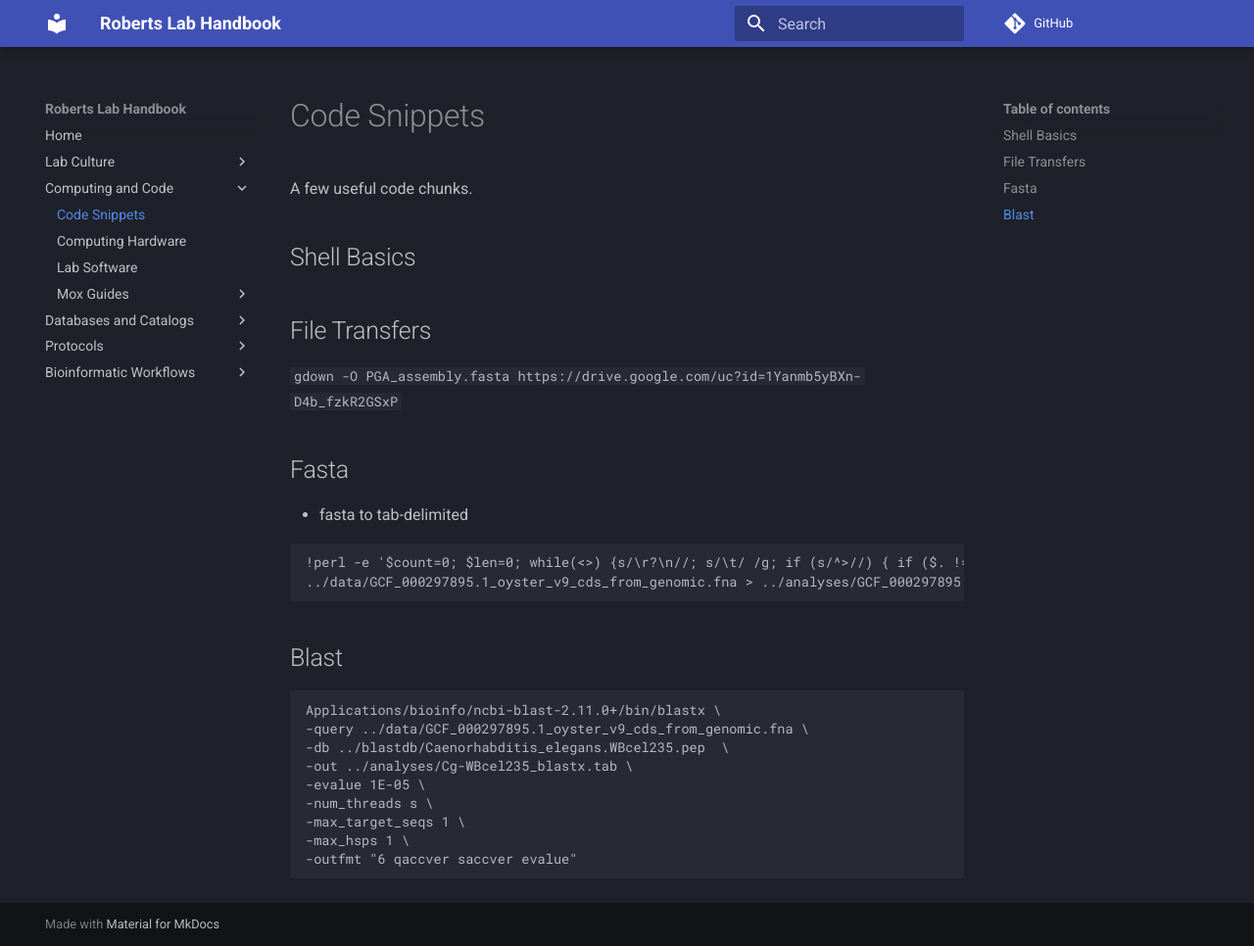
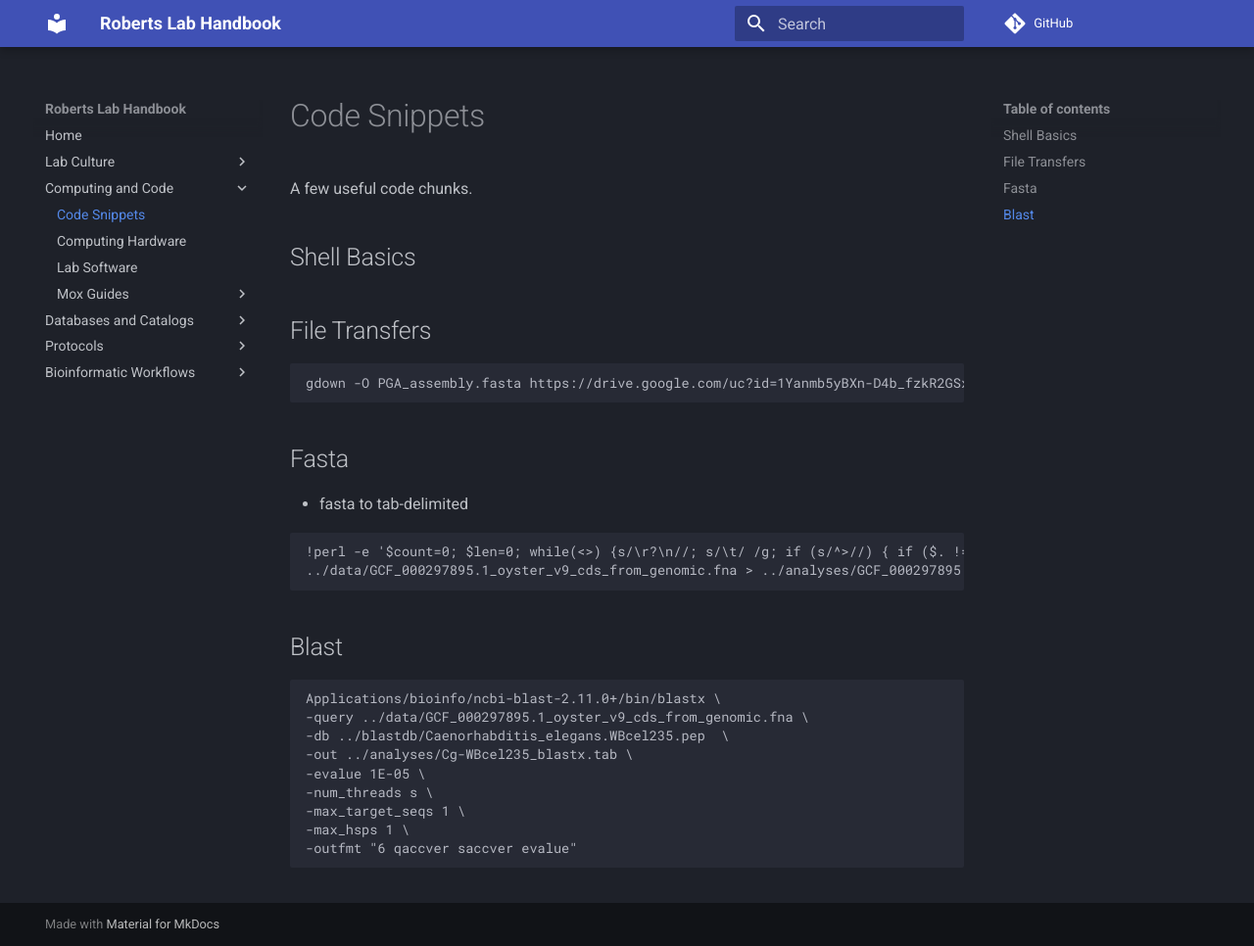
Before and after one commit to RobertsLab/resources, an MkDocs documentation site: the page built from docs/code_Snippets.md, in a window 1280 px wide and 966 px high. Shown: the whole window at 98% size. Built offline with MkDocs 1.6.1 and Material for MkDocs 9.7.7, drawn with Linux system fonts in a browser that asks for light colours; comment, search, counter and statistics services are not loaded.

````diff
--- a/docs/code_Snippets.md
+++ b/docs/code_Snippets.md
@@ -8,7 +8,9 @@ A few useful code chunks.
 ## File Transfers
 
 
-`gdown -O PGA_assembly.fasta https://drive.google.com/uc?id=1Yanmb5yBXn-D4b_fzkR2GSxP`
+```
+gdown -O PGA_assembly.fasta https://drive.google.com/uc?id=1Yanmb5yBXn-D4b_fzkR2GSxP
+```
 
 
 
````
